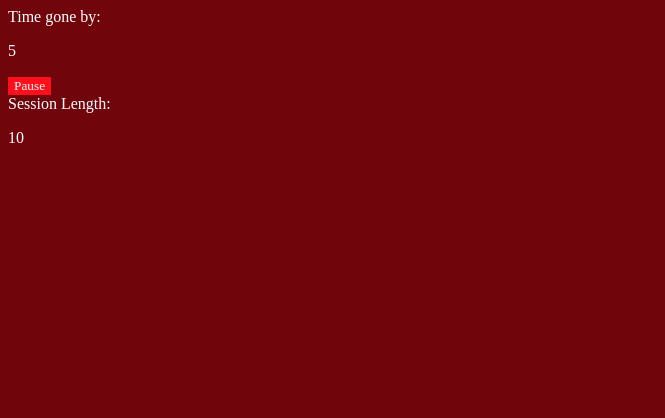
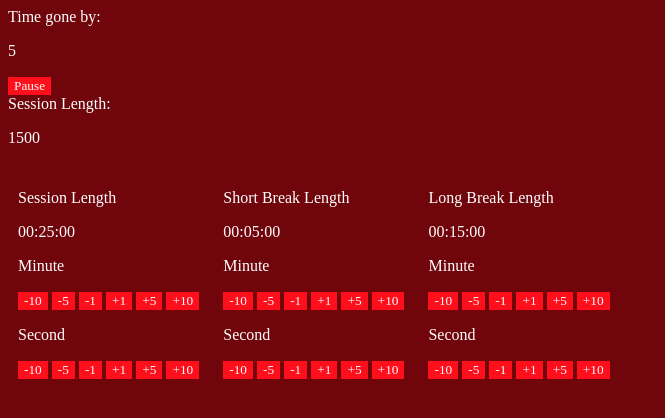
Before and after one commit to CrumrineCoder/Pomodoro-Version-2, a plain HTML site: page index.html in a window 1280 px wide. Shown: the whole page, without its empty margins (0-665 px from the left). Drawn offline with Linux system fonts and the light colour scheme; a web font is replaced by a local one.

Commit message:
All prequisites to doing the Pomodoro animation is done
Or, rather, I'm out of excuses  to not do it.

```diff
--- a/data.js
+++ b/data.js
@@ -1,15 +1,15 @@
-var  shortBreakLength = 5;
-var longBreakLength = 8;
-var sessionLength = 10;
+var  shortBreakLength = 300;
+var longBreakLength = 600;
+var sessionLength = 1500;
 var paused = false;
 var timeGoneBy = 0;
-var currentTime = 10;
+var currentTime = 1500;
 
 // Create an interval where the timeGoneBy increases, the progress bar changes.
 
 function timer(){
 	if(!paused){
-		document.getElementById("sessionLength").innerHTML = currentTime;
+		document.getElementById("session").innerHTML = currentTime;
 		timeGoneBy++;
 		document.getElementById("timeGoneBy").innerHTML = timeGoneBy;
 		if(timeGoneBy >= currentTime){
@@ -35,6 +35,7 @@ function toggleBreaksAndSession(){
 }
 
 function changeTimer(session){
+
 	if(session == "session"){
 		currentTime = sessionLength;
 	}
@@ -80,5 +81,20 @@ function reset(){
 	}
 	timeGoneBy = 0;
 	togglePause();
+}
 
+function changeTime(amount, session){
+		console.log(session);
+	if(session = "session"){
+		sessionLength += amount;
+	}
+	else if(session = "shortBreak"){
+		shortBreakLength += amount;
+	}
+	else if(session = "longBreak"){
+		longBreakLength += amount;
+	}
+	document.getElementById("sessionDisplay").innerHTML = sessionLength;
+	document.getElementById("shortBreakDisplay").innerHTML = shortBreakLength;
+	document.getElementById("longBreakDisplay").innerHTML = longBreakLength;
 }
--- a/index.html
+++ b/index.html
@@ -12,12 +12,69 @@ Time gone by:  <p id="timeGoneBy"> </p>
 <button id="play" onclick="togglePause()" style="display: none;"> Play </button>
 <button id="reset" onclick="reset()" style="display: none;"> Reset </button>
 <br />
-Session Length: <p id="sessionLength"> </p>
+Session Length: <p id="session"> </p>
 
 <div id="sessionButtons">
 	<button onclick="changeTimer('session')"> Session </button>
 	<button onclick="changeTimer('short')"> Short Break </button>
 	<button onclick="changeTimer('long')"> Long Break </button>
 </div>
+
+<div class="container">
+<p> Session Length </p>
+<span id="sessionDisplay">00:25:00</span>
+<p> Minute </p>
+<button onclick="changeTime(-600,'session')"> -10 </button>
+<button onclick="changeTime(-300,'session')"> -5 </button>
+<button onclick="changeTime(-60,'session')"> -1 </button>
+<button onclick="changeTime(+60,'session')"> +1 </button>
+<button onclick="changeTime(+300,'session')"> +5 </button>
+<button onclick="changeTime(+600,'session')"> +10 </button>
+<p> Second </p>
+<button onclick="changeTime(-10,'session')"> -10 </button>
+<button onclick="changeTime(-5,'session')"> -5 </button>
+<button onclick="changeTime(-1,'session')"> -1 </button>
+<button onclick="changeTime(+1,'session')"> +1 </button>
+<button onclick="changeTime(+5,'session')"> +5 </button>
+<button onclick="changeTime(+10,'session')"> +10 </button>
+</div>
+<div class="container">
+<p> Short Break Length </p>
+<span id="shortBreakDisplay">00:05:00</span>
+<p> Minute </p>
+<button onclick="changeTime(-600,'shortBreak')"> -10 </button>
+<button onclick="changeTime(-300,'shortBreak')"> -5 </button>
+<button onclick="changeTime(-60,'shortBreak')"> -1 </button>
+<button onclick="changeTime(+60,'shortBreak')"> +1 </button>
+<button onclick="changeTime(+300,'shortBreak')"> +5 </button>
+<button onclick="changeTime(+600,'shortBreak')"> +10 </button>
+<p> Second </p>
+<button onclick="changeTime(-10,'shortBreak')"> -10 </button>
+<button onclick="changeTime(-5,'shortBreak')"> -5 </button>
+<button onclick="changeTime(-1,'shortBreak')"> -1 </button>
+<button onclick="changeTime(+1,'shortBreak')"> +1 </button>
+<button onclick="changeTime(+5,'shortBreak')"> +5 </button>
+<button onclick="changeTime(+10,'shortBreak')"> +10 </button>
+</div>
+<div class="container">
+<p> Long Break Length </p>
+<span id="longBreakDisplay">00:15:00</span>
+<p> Minute </p>
+<button onclick="changeTime(-600,'longBreak')"> -10 </button>
+<button onclick="changeTime(-300, 'longBreak')"> -5 </button>
+<button onclick="changeTime(-60, 'longBreak')"> -1 </button>
+<button onclick="changeTime(+60, 'longBreak')"> +1 </button>
+<button onclick="changeTime(+300, 'longBreak')"> +5 </button>
+<button onclick="changeTime(+600, 'longBreak')"> +10 </button>
+<p> Second </p>
+<button onclick="changeTime(-10, 'longBreak')"> -10 </button>
+<button onclick="changeTime(-5, 'longBreak')"> -5 </button>
+<button onclick="changeTime(-1, 'longBreak')"> -1 </button>
+<button onclick="changeTime(+1, 'longBreak')"> +1 </button>
+<button onclick="changeTime(+5, 'longBreak')"> +5 </button>
+<button onclick="changeTime(+10, 'longBreak')"> +10 </button>
+</div>
+
+
  <script type="text/javascript" src="data.js"></script>
 </body>
```
Also changed, not shown: README.md.
